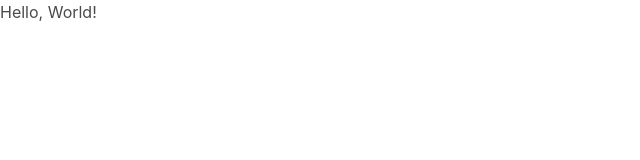
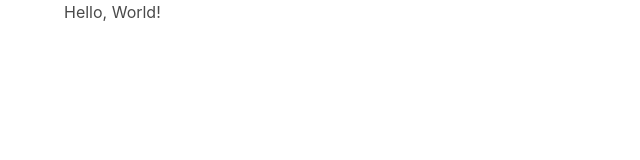
Before and after one commit to DouglasdeMoura/bc-challenge, a React (Vite) app: page / in a window 1280 px wide. Shown: the top 160 px of the page, without its empty margins (0-640 px from the left). Built offline with nearby package versions, Linux system fonts and the light colour scheme.

Commit message:
feat(Template): add component

```diff
--- /dev/null
+++ b/src/components/template/index.tsx
@@ -0,0 +1,9 @@
+import { FC } from 'react'
+
+type TemplateProps = {
+  children?: React.ReactNode
+}
+
+export const Template: FC<TemplateProps> = ({ children }) => (
+  <div className="container">{children}</div>
+)
--- a/src/index.tsx
+++ b/src/index.tsx
@@ -1,6 +1,12 @@
 import ReactDOM from 'react-dom'
 
 import { App } from './app'
+import { Template } from './components/template'
 
 const app = document.getElementById('app')
-ReactDOM.render(<App />, app)
+ReactDOM.render(
+  <Template>
+    <App />
+  </Template>,
+  app,
+)
```
Also changed, not shown: 2 other files (tests, documents, lock files or other folders).
